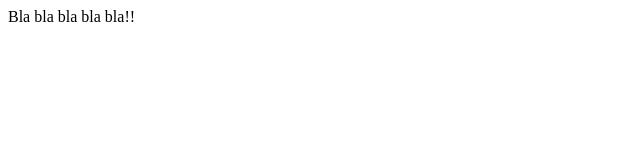
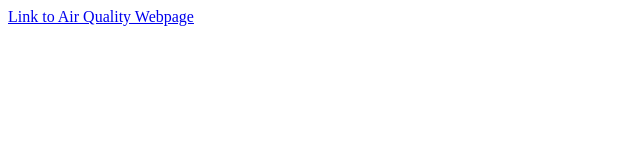
Before and after one commit to cyding/Air_Quality_Site, a plain HTML site: page index.html in a window 1280 px wide. Shown: the whole page, without its empty margins (0-640 px from the left). Drawn offline with Linux system fonts and the light colour scheme.

Commit message:
more changes

```diff
--- a/index.html
+++ b/index.html
@@ -1,9 +1,9 @@
 <!DOCTYPE html>
 <html>
   <head>
-    <title>Bla bla</title>
+    <title>Air_Quality_Stations</title>
   </head>
   <body>
-    Bla bla bla bla bla!!
+    <a href="http://cyding.github.io/Air_Quality_Site/Air_Quality_Stations.html">Link to Air Quality Webpage</a>
   </body>
 </html>
```
